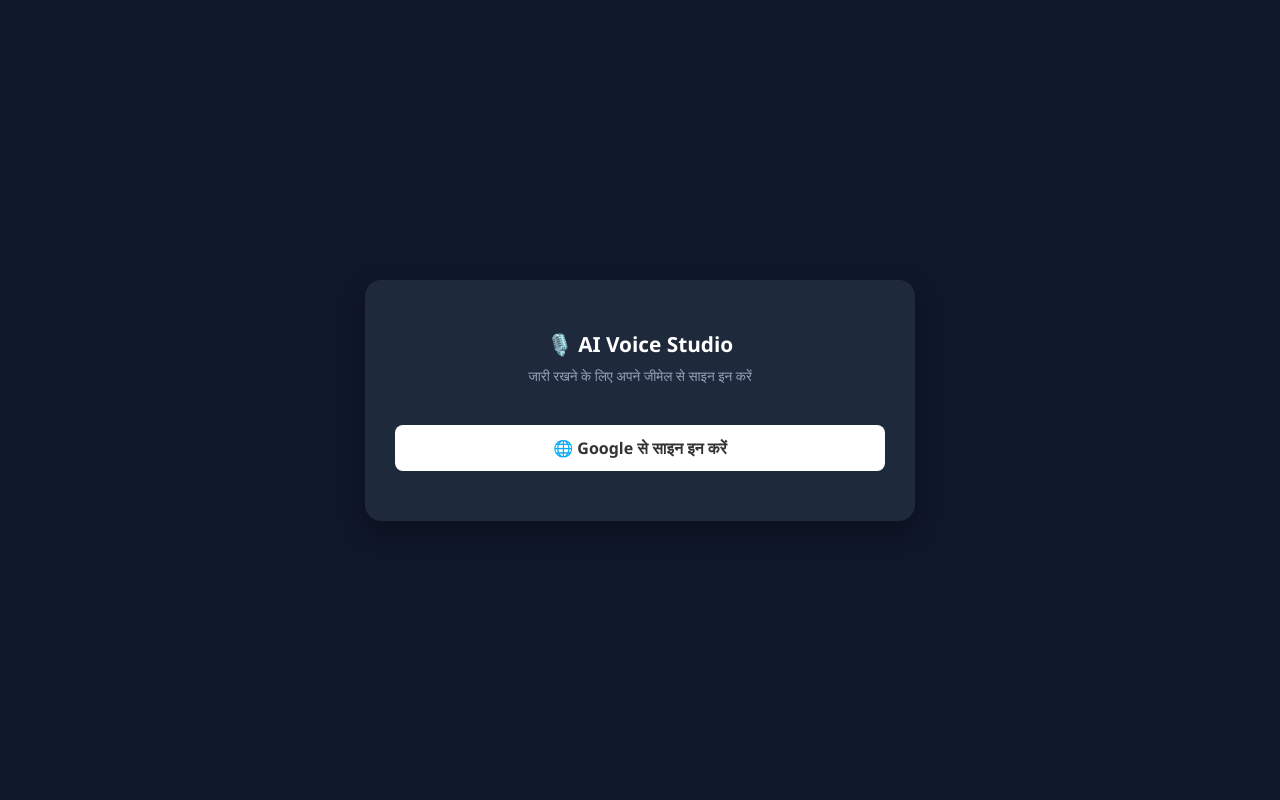
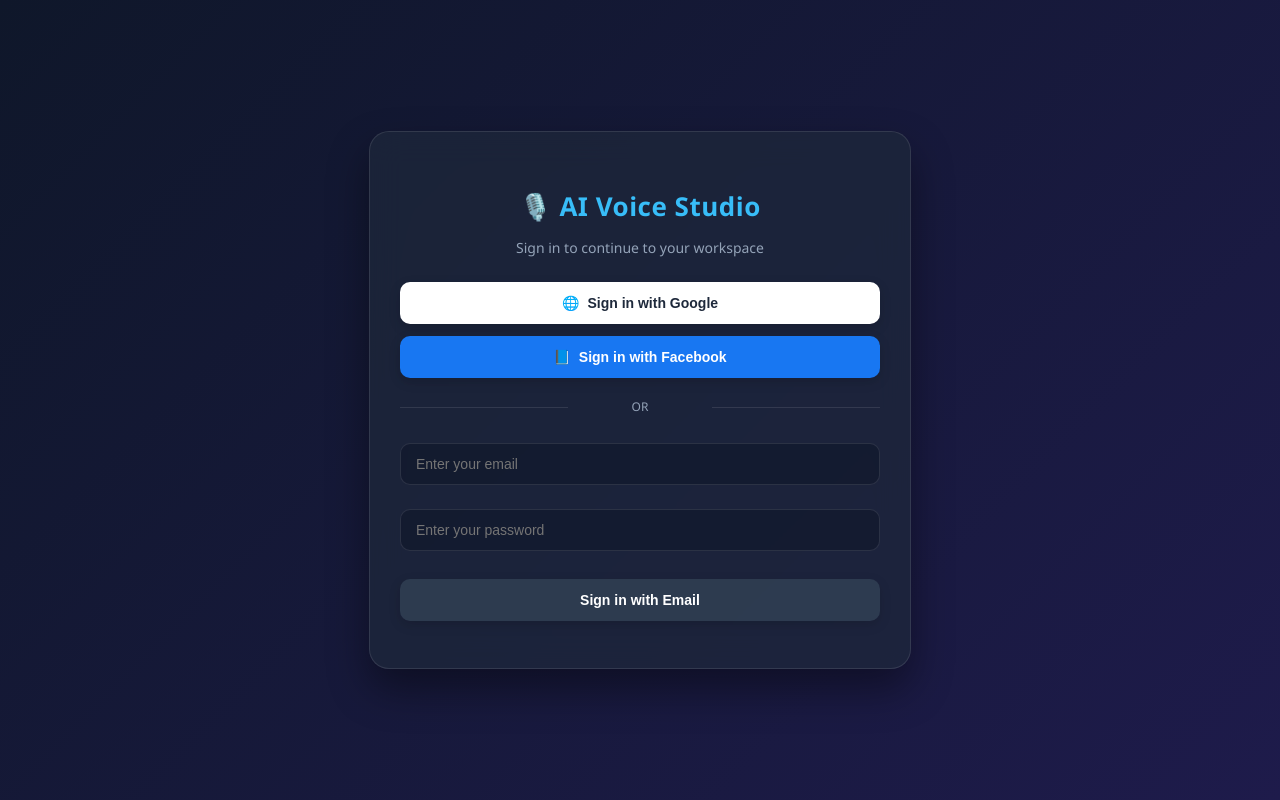
Before and after one commit to uminonagi000-art/all-in-one-app-, a Flask app: page / in a window 1280 px wide. Run offline with Flask 3, Linux system fonts and the light colour scheme.

Commit message:
Ai voice over

```diff
--- a/templates/index.html
+++ b/templates/index.html
@@ -1,114 +1,217 @@
 <!DOCTYPE html>
-<html lang="hi">
+<html lang="en">
 <head>
     <meta charset="UTF-8">
     <meta name="viewport" content="width=device-width, initial-scale=1.0">
-    <title>AI Voice & Video Studio</title>
+    <title>AI Voice & Lip-Sync Studio</title>
     <style>
         :root {
-            --primary: #6366f1;
-            --primary-dark: #4f46e5;
-            --bg-color: #0f172a;
-            --card-bg: #1e293b;
-            --text-color: #f8fafc;
+            --bg-gradient: linear-gradient(135deg, #0f172a 0%, #1e1b4b 100%);
+            --card-bg: rgba(30, 41, 59, 0.7);
+            --border-color: rgba(255, 255, 255, 0.1);
+            --primary: #38bdf8;
+            --primary-hover: #0ea5e9;
+            --text-main: #f8fafc;
             --text-muted: #94a3b8;
-            --accent: #22c55e;
-            --danger: #ef4444;
         }
-        * { box-sizing: border-box; margin: 0; padding: 0; font-family: 'Segoe UI', Tahoma, Geneva, Verdana, sans-serif; }
-        body { background-color: var(--bg-color); color: var(--text-color); min-height: 100vh; display: flex; justify-content: center; align-items: center; padding: 20px; }
-        .container { background-color: var(--card-bg); width: 100%; max-width: 550px; padding: 30px; border-radius: 16px; box-shadow: 0 10px 25px rgba(0, 0, 0, 0.3); max-height: 95vh; overflow-y: auto; }
 
-        /* लॉगिन स्क्रीन के लिए स्टाइल्स */
-        .login-box { text-align: center; padding: 20px 0; }
-        .google-btn { background: #fff; color: #333; padding: 12px 20px; border-radius: 8px; text-decoration: none; font-weight: bold; display: inline-block; width: 100%; margin-top: 20px; box-sizing: border-box; }
-        .google-btn:hover { background: #f1f5f9; }
+        body {
+            font-family: 'Segoe UI', system-ui, -apple-system, sans-serif;
+            background: var(--bg-gradient);
+            color: var(--text-main);
+            margin: 0;
+            padding: 20px;
+            display: flex;
+            justify-content: center;
+            align-items: center;
+            min-height: 100vh;
+            box-sizing: border-box;
+        }
 
-        /* डैशबोर्ड के लिए स्टाइल्स */
-        .header { display: flex; justify-content: space-between; align-items: center; margin-bottom: 20px; border-bottom: 1px solid #334155; padding-bottom: 15px; }
-        .user-info { font-size: 0.85rem; color: var(--text-muted); }
-        .logout-btn { background-color: var(--danger); color: white; padding: 6px 12px; border-radius: 6px; text-decoration: none; font-size: 0.8rem; font-weight: bold; }
+        .card {
+            background: var(--card-bg);
+            backdrop-filter: blur(16px);
+            -webkit-backdrop-filter: blur(16px);
+            border: 1px solid var(--border-color);
+            padding: 35px 30px;
+            border-radius: 20px;
+            width: 100%;
+            max-width: 480px;
+            box-shadow: 0 20px 40px rgba(0, 0, 0, 0.4);
+            animation: fadeIn 0.5s ease-in-out;
+        }
 
-        h1 { font-size: 1.3rem; margin-bottom: 5px; color: #fff; }
-        p.subtitle { color: var(--text-muted); font-size: 0.85rem; margin-bottom: 20px; }
+        @keyframes fadeIn {
+            from { opacity: 0; transform: translateY(10px); }
+            to { opacity: 1; transform: translateY(0); }
+        }
 
-        .form-group { margin-bottom: 15px; }
-        label { display: block; margin-bottom: 6px; font-weight: 600; font-size: 0.85rem; color: #cbd5e1; }
-        textarea, input[type="file"] { width: 100%; padding: 10px; border-radius: 8px; border: 1px solid #334155; background-color: #0f172a; color: white; font-size: 0.9rem; }
-        textarea { resize: vertical; height: 70px; }
-        button { width: 100%; background-color: var(--primary); color: white; border: none; padding: 12px; border-radius: 8px; font-size: 0.95rem; font-weight: bold; cursor: pointer; transition: background 0.3s ease; }
-        button:hover { background-color: var(--primary-dark); }
+        h2 {
+            text-align: center;
+            color: var(--primary);
+            margin-bottom: 8px;
+            font-size: 26px;
+            font-weight: 700;
+            letter-spacing: 0.5px;
+        }
 
-        .result-box { margin-top: 20px; padding: 12px; background-color: #0f172a; border-radius: 8px; border-left: 4px solid var(--accent); text-align: center; }
-        .download-btn { display: inline-block; background-color: var(--accent); color: #0f172a; padding: 8px 16px; border-radius: 6px; text-decoration: none; font-weight: bold; font-size: 0.85rem; margin-top: 8px; }
+        .subtitle {
+            text-align: center;
+            color: var(--text-muted);
+            font-size: 14px;
+            margin-bottom: 25px;
+        }
 
-        .history-section { margin-top: 25px; border-top: 1px solid #334155; padding-top: 15px; }
-        .history-section h3 { font-size: 1rem; margin-bottom: 12px; color: #38bdf8; }
-        .history-item { background-color: #0f172a; padding: 10px; border-radius: 8px; margin-bottom: 8px; display: flex; justify-content: space-between; align-items: center; border-left: 3px solid var(--primary); }
-        .history-info { font-size: 0.8rem; max-width: 65%; }
-        .file-name { font-weight: bold; color: #fff; word-break: break-all; }
-        .file-time { color: var(--text-muted); font-size: 0.7rem; margin-top: 2px; }
+        .btn {
+            display: flex;
+            justify-content: center;
+            align-items: center;
+            width: 100%;
+            padding: 13px;
+            margin: 12px 0;
+            border: none;
+            border-radius: 10px;
+            font-weight: 600;
+            cursor: pointer;
+            font-size: 14px;
+            text-decoration: none;
+            box-sizing: border-box;
+            transition: all 0.3s ease;
+            box-shadow: 0 4px 12px rgba(0,0,0,0.15);
+        }
+
+        .btn:hover {
+            transform: translateY(-2px);
+            box-shadow: 0 6px 16px rgba(0,0,0,0.25);
+        }
+
+        .btn-google { background: #ffffff; color: #1e293b; }
+        .btn-facebook { background: #1877f2; color: white; }
+
+        .input-box, select, textarea {
+            width: 100%;
+            padding: 12px 15px;
+            margin: 8px 0 16px 0;
+            background: rgba(15, 23, 42, 0.6);
+            border: 1px solid var(--border-color);
+            color: white;
+            border-radius: 10px;
+            box-sizing: border-box;
+            font-size: 14px;
+            transition: border-color 0.3s;
+        }
+
+        .input-box:focus, select:focus, textarea:focus {
+            outline: none;
+            border-color: var(--primary);
+        }
+
+        label {
+            display: block;
+            font-size: 13px;
+            font-weight: 500;
+            color: #cbd5e1;
+            margin-bottom: 4px;
+        }
+
+        .btn-submit {
+            background: linear-gradient(135deg, #38bdf8 0%, #0284c7 100%);
+            color: #0f172a;
+            margin-top: 10px;
+            font-size: 15px;
+        }
+
+        .btn-email-submit {
+            background: rgba(51, 65, 85, 0.8);
+            color: white;
+        }
+
+        .divider {
+            margin: 20px 0;
+            color: var(--text-muted);
+            font-size: 12px;
+            text-align: center;
+            position: relative;
+        }
+
+        .divider::before, .divider::after {
+            content: "";
+            position: absolute;
+            top: 50%;
+            width: 35%;
+            height: 1px;
+            background: var(--border-color);
+        }
+
+        .divider::before { left: 0; }
+        .divider::after { right: 0; }
+
+        .section { display: none; }
     </style>
+    <script>
+        function showStudio() {
+            document.getElementById('login-section').style.display = 'none';
+            document.getElementById('studio-section').style.display = 'block';
+        }
+    </script>
 </head>
 <body>
+    <div class="card">
+        <!-- Login Section -->
+        <div id="login-section">
+            <h2>🎙️ AI Voice Studio</h2>
+            <p class="subtitle">Sign in to continue to your workspace</p>
 
-    <div class="container">
-        {% if not user %}
-            <!-- अगर यूजर लॉग इन नहीं है -->
-            <div class="login-box">
-                <h1>🎙️ AI Voice Studio</h1>
-                <p class="subtitle" style="margin-top: 8px;">जारी रखने के लिए अपने जीमेल से साइन इन करें</p>
-                <a href="/login" class="google-btn">🌐 Google से साइन इन करें</a>
-            </div>
-        {% else %}
-            <!-- अगर यूजर लॉग इन है (डैशबोर्ड) -->
-            <div class="header">
-                <div>
-                    <p class="user-info">👤 {{ user.email }}</p>
-                </div>
-                <a href="/logout" class="logout-btn">लॉग आउट</a>
-            </div>
+            <button onclick="showStudio()" class="btn btn-google">
+                <span style="margin-right: 8px;">🌐</span> Sign in with Google
+            </button>
+            <button onclick="showStudio()" class="btn btn-facebook">
+                <span style="margin-right: 8px;">📘</span> Sign in with Facebook
+            </button>
 
-            <h1>🎙️ AI Voice & Video Studio</h1>
-            <p class="subtitle">टेक्स्ट दें, वीडियो अपलोड करें और क्रोम से डाउनलोड करें</p>
+            <div class="divider">OR</div>
 
-            <form action="/upload" method="POST" enctype="multipart/form-data">
-                <div class="form-group">
-                    <label for="text_input">वॉयसओवर टेक्स्ट:</label>
-                    <textarea id="text_input" name="text_input" placeholder="यहाँ अपना टेक्स्ट लिखें..."></textarea>
-                </div>
+            <form onsubmit="event.preventDefault(); showStudio();">
+                <input type="email" placeholder="Enter your email" class="input-box" required>
+                <input type="password" placeholder="Enter your password" class="input-box" required>
+                <button type="submit" class="btn btn-email-submit">Sign in with Email</button>
+            </form>
+        </div>
 
-                <div class="form-group">
-                    <label for="media_file">वीडियो या ऑडियो क्लिप चुनें:</label>
-                    <input type="file" id="media_file" name="media_file" accept="video/*,audio/*">
-                </div>
+        <!-- Studio Section (Visible after login) -->
+        <div id="studio-section" class="section">
+            <h2>🎙️ Voice & Lip-Sync</h2>
+            <p class="subtitle">Configure your multilingual project</p>
 
-                <button type="submit">प्रोसेस करें और अपलोड करें</button>
+            <form action="/dashboard" method="POST" enctype="multipart/form-data">
+                <label>1. Select Category</label>
+                <select name="category">
+                    <option value="movie">🎬 Movie Clip</option>
+                    <option value="anime">⛩️ Anime Clip</option>
+                    <option value="kdrama">🇰🇷 K-Drama Clip</option>
+                </select>
+
+                <label>2. Upload Video</label>
+                <input type="file" name="video" class="input-box" accept="video/*" required>
+
+                <label>3. Select Language & Tone</label>
+                <select name="language">
+                    <option value="hi">🇮🇳 Hindi</option>
+                    <option value="bn">🇧🇩 Bengali</option>
+                    <option value="bhojpur">🌾 Bhojpuri</option>
+                    <option value="nagpuri">🥁 Nagpuri</option>
+                    <option value="en">🇬🇧 English</option>
+                    <option value="zh">🇨🇳 Chinese</option>
+                    <option value="ta">🇮🇳 Tamil</option>
+                    <option value="te">🇮🇳 Telugu</option>
+                </select>
+
+                <label>4. Enter Your New Dialogue</label>
+                <textarea name="dialogue" rows="3" class="input-box" placeholder="Type your customized dialogue here..." required></textarea>
+
+                <button type="submit" class="btn btn-submit">Start Voiceover & Lip-Sync</button>
             </form>
-
-            {% if success and filename %}
-            <div class="result-box">
-                <p style="color: var(--accent); font-size: 0.85rem; font-weight: bold;">✨ वीडियो और वॉयसओवर तैयार हो गया है!</p>
-                <a href="{{ url_for('download_file', filename=filename) }}" class="download-btn">📥 क्रोम से डाउनलोड करें</a>
-            </div>
-            {% endif %}
-
-            {% if history %}
-            <div class="history-section">
-                <h3>📜 आपकी अपलोड हिस्ट्री</h3>
-                {% for item in history %}
-                <div class="history-item">
-                    <div class="history-info">
-                        <div class="file-name">📁 {{ item.filename }}</div>
-                        <div class="file-time">🕒 {{ item.time }}</div>
-                    </div>
-                    <a href="{{ url_for('download_file', filename=item.filename) }}" class="download-btn" style="margin-top:0; padding:5px 10px; font-size:0.75rem;">📥 डाउनलोड</a>
-                </div>
-                {% endfor %}
-            </div>
-            {% endif %}
-        {% endif %}
+        </div>
     </div>
-
 </body>
-</html>
+                </html>
```
